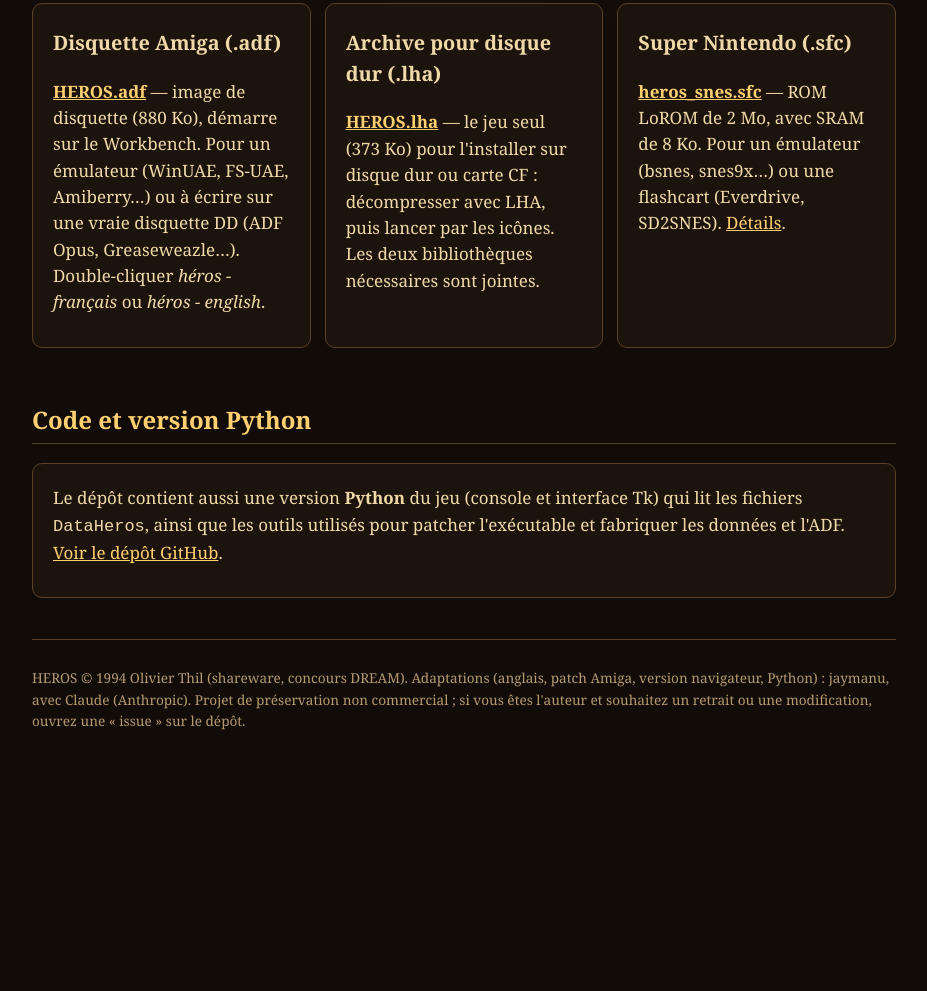
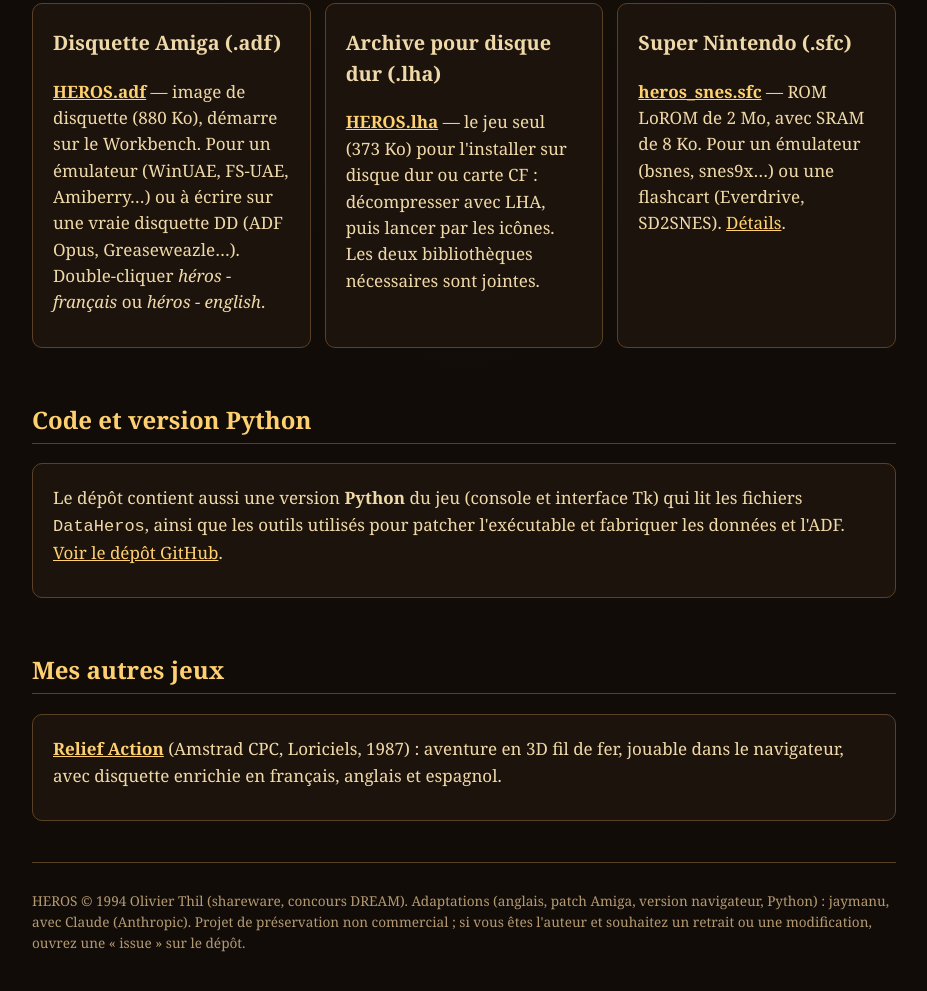
Before and after one commit to jaymanu79/amiga_heros, a plain HTML site: page index.html in a window 1280 px wide. Shown: the part 3040-4031 px from the top of the page, without its empty margins (176-1103 px from the left). Before the commit the page ends 3844 px from the top, so only its background shows below. Drawn offline with Linux system fonts and the light colour scheme.

Commit message:
Lien « Mes autres jeux » vers Relief Action
Co-Authored-By: Claude Sonnet 5.5 <noreply@anthropic.com>
Claude-Session: https://claude.ai/code/session_01BB8oKxHJwmzvYpB6QqFJV1

```diff
--- a/index.html
+++ b/index.html
@@ -155,6 +155,12 @@ body.l-en span.en,body.l-en a.en{display:inline}
 <p class="en">The repository also holds a <strong>Python</strong> version of the game (console and Tk GUI) that reads the <code>DataHeros</code> files, plus the tools used to patch the executable and build the data and the ADF. <a href="https://github.com/jaymanu79/amiga_heros">See the GitHub repository</a>.</p>
 </div>
 
+<h2><span class="fr">Mes autres jeux</span><span class="en">My other games</span></h2>
+<div class="card">
+<p class="fr"><a href="https://jaymanu79.github.io/relief-action/" data-goatcounter-click="heros-lien-relief-action" data-goatcounter-title="HEROS : lien vers Relief Action"><strong>Relief Action</strong></a> (Amstrad CPC, Loriciels, 1987) : aventure en 3D fil de fer, jouable dans le navigateur, avec disquette enrichie en français, anglais et espagnol.</p>
+<p class="en"><a href="https://jaymanu79.github.io/relief-action/" data-goatcounter-click="heros-lien-relief-action" data-goatcounter-title="HEROS: link to Relief Action"><strong>Relief Action</strong></a> (Amstrad CPC, Loriciels, 1987): wireframe 3D adventure, playable in the browser, with an enhanced disk in French, English and Spanish.</p>
+</div>
+
 <footer class="small">
 <p class="fr">HEROS © 1994 Olivier Thil (shareware, concours DREAM). Adaptations (anglais, patch Amiga, version navigateur, Python) : jaymanu, avec Claude (Anthropic). Projet de préservation non commercial ; si vous êtes l'auteur et souhaitez un retrait ou une modification, ouvrez une « issue » sur le dépôt.</p>
 <p class="en">HEROS © 1994 Olivier Thil (shareware, DREAM contest). Adaptations (English, Amiga patch, browser and Python versions): jaymanu, with Claude (Anthropic). Non-commercial preservation project; if you are the author and want anything removed or changed, please open an issue on the repository.</p>
```
